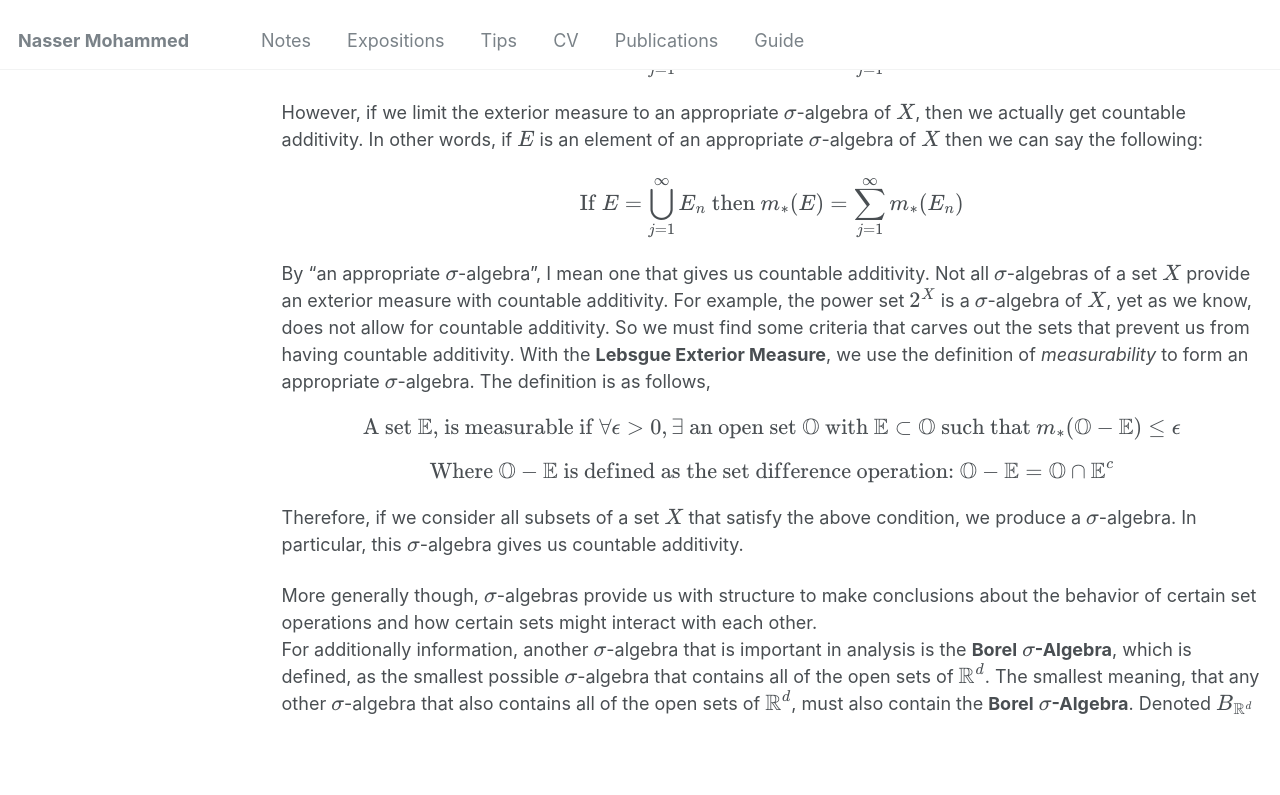
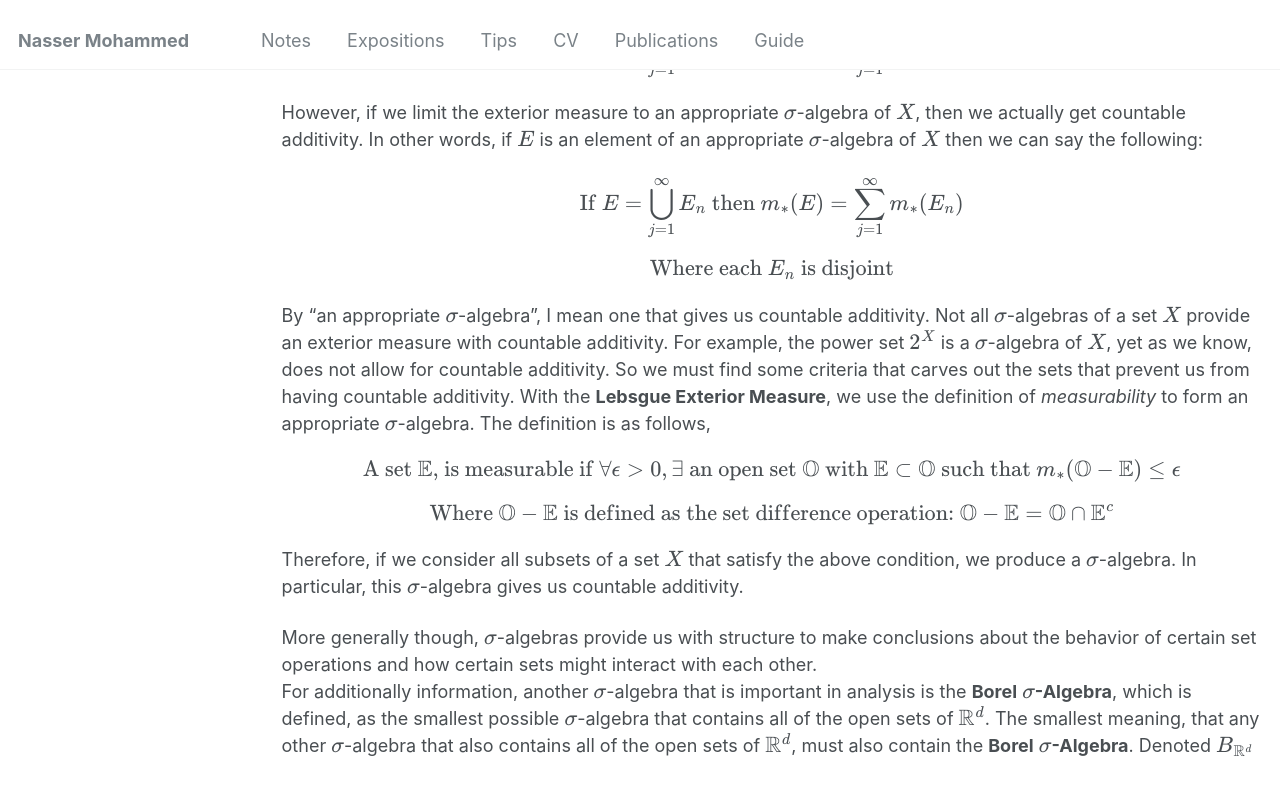
Before and after one commit to Nasser-Mohammed/Nasser-Mohammed.github.io, a Jekyll site: the page built from _pages/notes/analysis/sigmaAlgebras.md, in a window 1280 px wide and 900 px high, scrolled down 1590 px. Shown: the top 795 px of the window. Built offline with Jekyll 4.4.1, drawn with Linux system fonts in a browser that asks for light colours.

Commit message:
Update sigmaAlgebras.md

```diff
--- a/_pages/notes/analysis/sigmaAlgebras.md
+++ b/_pages/notes/analysis/sigmaAlgebras.md
@@ -31,6 +31,7 @@ At least in the context of measure theory, for an exterior measure defined on a
 \\[\text{If } E = \bigcup_{j = 1}^{\infty}E_n \text{   then   } m_{\ast}(E) \leq \sum_{j = 1}^{\infty}m_{\ast}(E_n)\\]
 However, if we limit the exterior measure to an appropriate \\(\sigma\\)-algebra of \\(X\\), then we actually get countable additivity. In other words, if \\(E\\) is an element of an appropriate \\(\sigma\\)-algebra of \\(X\\) then we can say the following:
 \\[\text{If } E = \bigcup_{j = 1}^{\infty}E_n \text{   then   } m_{\ast}(E) = \sum_{j = 1}^{\infty}m_{\ast}(E_n)\\]
+\\[\text{Where each } E_n \text{ is disjoint}\\]
 By "an appropriate \\(\sigma\\)-algebra", I mean one that gives us countable additivity. Not all \\(\sigma\\)-algebras of a set \\(X\\) provide an exterior measure with countable additivity. For example, the power set \\(2^X\\) is a \\(\sigma\\)-algebra of \\(X\\), yet as we know, does not allow for countable additivity. So we must find some criteria that carves out the sets that prevent us from having countable additivity. With the **Lebsgue Exterior Measure**, we use the definition of *measurability* to form an appropriate \\(\sigma\\)-algebra. The definition is as follows,
 \\[\text{A set } \mathbb{E} \text{, is measurable if } \forall \epsilon > 0, \exists \text{ an open set } \mathbb{O} \text{ with } \mathbb{E} \subset \mathbb{O} \text{ such that } m_{\ast}(\mathbb{O} - \mathbb{E}) \leq \epsilon\\]
 \\[\text{Where } \mathbb{O}-\mathbb{E} \text{ is defined as the set difference operation: } \mathbb{O}-\mathbb{E} = \mathbb{O}\cap\mathbb{E}^c\\]
```
